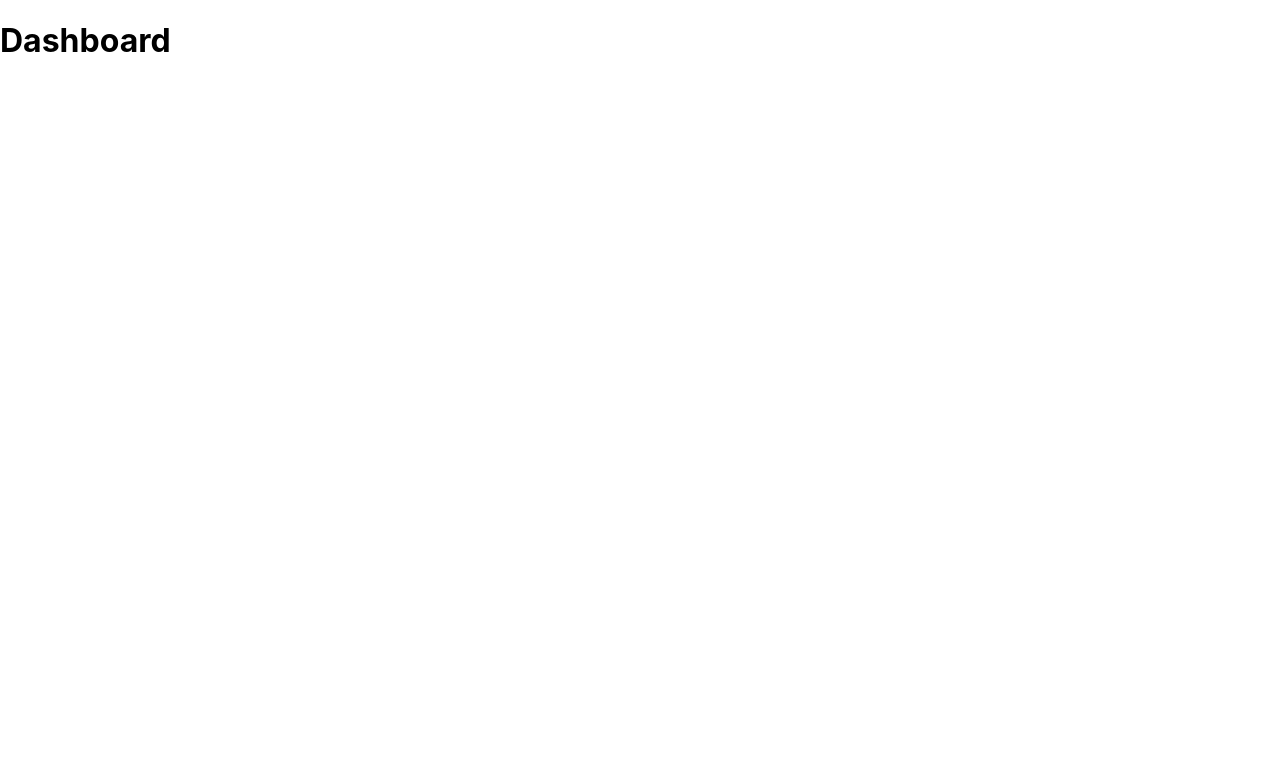
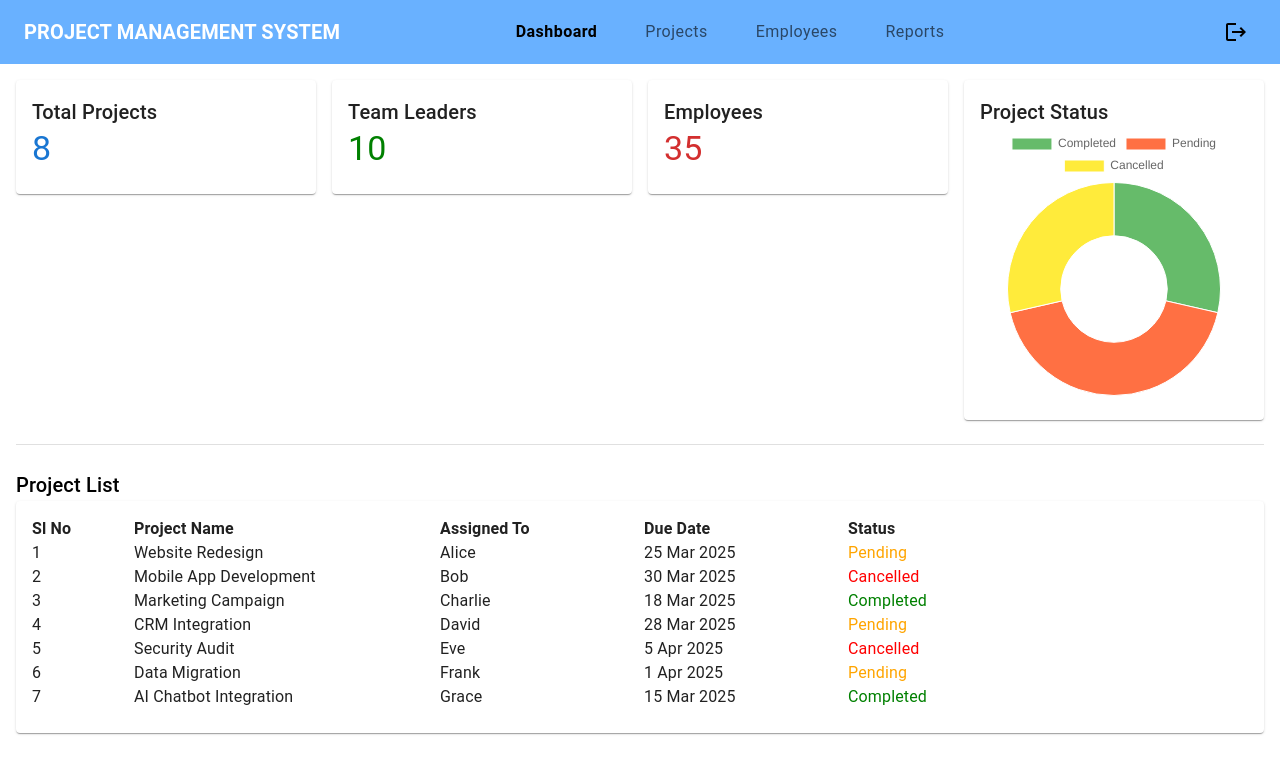
Before and after one commit to YogeshPatgar125/RDL_PMS, a React (Create React App) app in the folder frontend/: page /dashboard in a window 1280 px wide. Shown: the top 774 px of the page. Built offline with nearby package versions, Linux system fonts and the light colour scheme.

Commit message:
Navbar and Dashboard start

```diff
--- a/frontend/package.json
+++ b/frontend/package.json
@@ -11,7 +11,10 @@
     "@testing-library/jest-dom": "^6.6.3",
     "@testing-library/react": "^16.2.0",
     "@testing-library/user-event": "^13.5.0",
+    "axios": "^1.8.4",
+    "chart.js": "^4.4.8",
     "react": "^19.0.0",
+    "react-chartjs-2": "^5.3.0",
     "react-dom": "^19.0.0",
     "react-router-dom": "^7.4.0",
     "react-scripts": "5.0.1",
--- a/frontend/src/App.js
+++ b/frontend/src/App.js
@@ -3,13 +3,16 @@ import { BrowserRouter as Router, Routes, Route } from "react-router-dom";
 import "./App.css";
 import Login from "./pages/Login";
 import Dashboard from "./pages/Dashboard"
+import Navbar from "./components/Navbar";
 
 
 function App() {
   return (
     <Router>
       <Routes>
-        <Route path="/" element={<Login />} />
+
+        <Route path="/" element={<Login/>} />
+        <Route path="/Navbar" element={<Navbar />} />
         <Route path="/dashboard" element={<Dashboard />} />
       </Routes>
     </Router>
--- a/frontend/src/components/Navbar.js
+++ b/frontend/src/components/Navbar.js
@@ -1,11 +1,79 @@
-import React from 'react'
+import React from "react";
+import { AppBar, Toolbar, Typography, Button, Box, IconButton } from "@mui/material";
+import { Link, useLocation, useNavigate } from "react-router-dom";
+import LogoutIcon from "@mui/icons-material/Logout";
+import Login from "../pages/Login";
 
 const Navbar = () => {
+  const location = useLocation();
+  const navigate = useNavigate();
+
+  const handleLogout = () => {
+
+    localStorage.removeItem("token");
+
+    navigate(<Login/>);
+  };
+
+  const navItems = [
+    { label: "Dashboard", path: "/dashboard" },
+    { label: "Projects", path: "/projects" },
+    { label: "Employees", path: "/employees" },
+    { label: "Reports", path: "/reports" },
+    {label:"", path: "/login"}
+  ];
+
   return (
-    <div>
+    <AppBar
+      position="static"
+      sx={{
+        backgroundColor: "#69b1ff",
+        color: "black",
+        boxShadow: "none",
+      }}
+    >
+      <Toolbar sx={{ display: "flex", justifyContent: "space-between" }}>
+        <Typography
+          variant="h6"
+          sx={{
+            fontWeight: "bold",
+            color: "white",
+            textTransform: "uppercase",
+          }}
+        >
+          Project Management System
+        </Typography>
 
-    </div>
-  )
-}
+        <Box sx={{ display: "flex", gap: 4 }}>
+          {navItems.map((item, index) => (
+            <Button
+              key={index}
+              component={Link}
+              to={item.path}
+              sx={{
+                color: location.pathname === item.path ? "black" : "#00000099",
+                fontWeight: location.pathname === item.path ? "bold" : "normal",
+                textTransform: "capitalize",
+                fontSize: "1rem",
+                "&:hover": {
+                  color: "black",
+                  backgroundColor: "#ffffff50",
+                },
+              }}
+            >
+              {item.label}
+            </Button>
+          ))}
+        </Box>
 
-export default Navbar
+        <IconButton onClick={handleLogout} sx={{ color: "black" }}>
+
+          <LogoutIcon />
+
+        </IconButton>
+      </Toolbar>
+    </AppBar>
+  );
+};
+
+export default Navbar;
--- a/frontend/src/pages/Dashboard.js
+++ b/frontend/src/pages/Dashboard.js
@@ -1,11 +1,114 @@
-import React from 'react'
+import React from 'react';
+import { Card, CardContent, Typography, Grid, Box, Divider } from '@mui/material';
+import { Doughnut } from 'react-chartjs-2';
+import { Chart as ChartJS } from 'chart.js/auto';
+import Navbar from '../components/Navbar';
 
-const Dashboard = () => {
+
+const ProjectDashboard = () => {
+  const projectData = [
+    { name: 'Website Redesign', assignedTo: 'Alice', dueDate: '25 Mar 2025', status: 'Pending' },
+    { name: 'Mobile App Development', assignedTo: 'Bob', dueDate: '30 Mar 2025', status: 'Cancelled' },
+    { name: 'Marketing Campaign', assignedTo: 'Charlie', dueDate: '18 Mar 2025', status: 'Completed' },
+    { name: 'CRM Integration', assignedTo: 'David', dueDate: '28 Mar 2025', status: 'Pending' },
+    { name: 'Security Audit', assignedTo: 'Eve', dueDate: '5 Apr 2025', status: 'Cancelled' },
+    { name: 'Data Migration', assignedTo: 'Frank', dueDate: '1 Apr 2025', status: 'Pending' },
+    { name: 'AI Chatbot Integration', assignedTo: 'Grace', dueDate: '15 Mar 2025', status: 'Completed' },
+  ];
+
+  const statuses = projectData.reduce((acc, project) => {
+    if (project.status === 'Completed') acc.completed += 1;
+    if (project.status === 'Pending') acc.pending += 1;
+    if (project.status === 'Cancelled') acc.cancelled += 1;
+    return acc;
+  }, { completed: 0, pending: 0, cancelled: 0 });
+
+  const chartData = {
+    labels: ['Completed', 'Pending', 'Cancelled'],
+    datasets: [{
+      data: [statuses.completed, statuses.pending, statuses.cancelled],
+      backgroundColor: ['#66bb6a', '#ff7043', '#ffeb3b'],
+      borderWidth: 1,
+    }],
+  };
+
   return (
-    <div>
-      <h1>Dashboard</h1>
-    </div>
-  )
-}
+    <>
+      <Navbar />
+      <Box p={2}>
+        <Grid container spacing={2}>
+          <Grid item xs={12} md={3}>
+            <Card>
+              <CardContent>
+                <Typography variant="h6">Total Projects</Typography>
+                <Typography variant="h4" color="primary">8</Typography>
+              </CardContent>
+            </Card>
+          </Grid>
 
-export default Dashboard
+          <Grid item xs={12} md={3}>
+            <Card>
+              <CardContent>
+                <Typography variant="h6">Team Leaders</Typography>
+                <Typography variant="h4" color="green">10</Typography>
+              </CardContent>
+            </Card>
+          </Grid>
+
+          <Grid item xs={12} md={3}>
+            <Card>
+              <CardContent>
+                <Typography variant="h6">Employees</Typography>
+                <Typography variant="h4" color="error">35</Typography>
+              </CardContent>
+            </Card>
+          </Grid>
+
+          <Grid item xs={12} md={3}>
+            <Card>
+              <CardContent>
+                <Typography variant="h6">Project Status</Typography>
+                <Doughnut data={chartData} />
+              </CardContent>
+            </Card>
+          </Grid>
+        </Grid>
+
+        <Divider sx={{ my: 3 }} />
+
+        <Typography variant="h6">Project List</Typography>
+        <Grid container spacing={2}>
+          <Grid item xs={12}>
+            <Card>
+              <CardContent>
+                <Grid container spacing={1}>
+                  <Grid item xs={1}><Typography fontWeight="bold">Sl No</Typography></Grid>
+                  <Grid item xs={3}><Typography fontWeight="bold">Project Name</Typography></Grid>
+                  <Grid item xs={2}><Typography fontWeight="bold">Assigned To</Typography></Grid>
+                  <Grid item xs={2}><Typography fontWeight="bold">Due Date</Typography></Grid>
+                  <Grid item xs={2}><Typography fontWeight="bold">Status</Typography></Grid>
+                </Grid>
+                {projectData.map((project, index) => (
+                  <Grid container spacing={1} key={index}>
+                    <Grid item xs={1}><Typography>{index + 1}</Typography></Grid>
+                    <Grid item xs={3}><Typography>{project.name}</Typography></Grid>
+                    <Grid item xs={2}><Typography>{project.assignedTo}</Typography></Grid>
+                    <Grid item xs={2}><Typography>{project.dueDate}</Typography></Grid>
+                    <Grid item xs={2}>
+                      <Typography color={
+                        project.status === 'Completed' ? 'green' :
+                        project.status === 'Cancelled' ? 'red' : 'orange'
+                      }>{project.status}</Typography>
+                    </Grid>
+                  </Grid>
+                ))}
+              </CardContent>
+            </Card>
+          </Grid>
+        </Grid>
+      </Box>
+    </>
+  );
+};
+
+export default ProjectDashboard;
```
